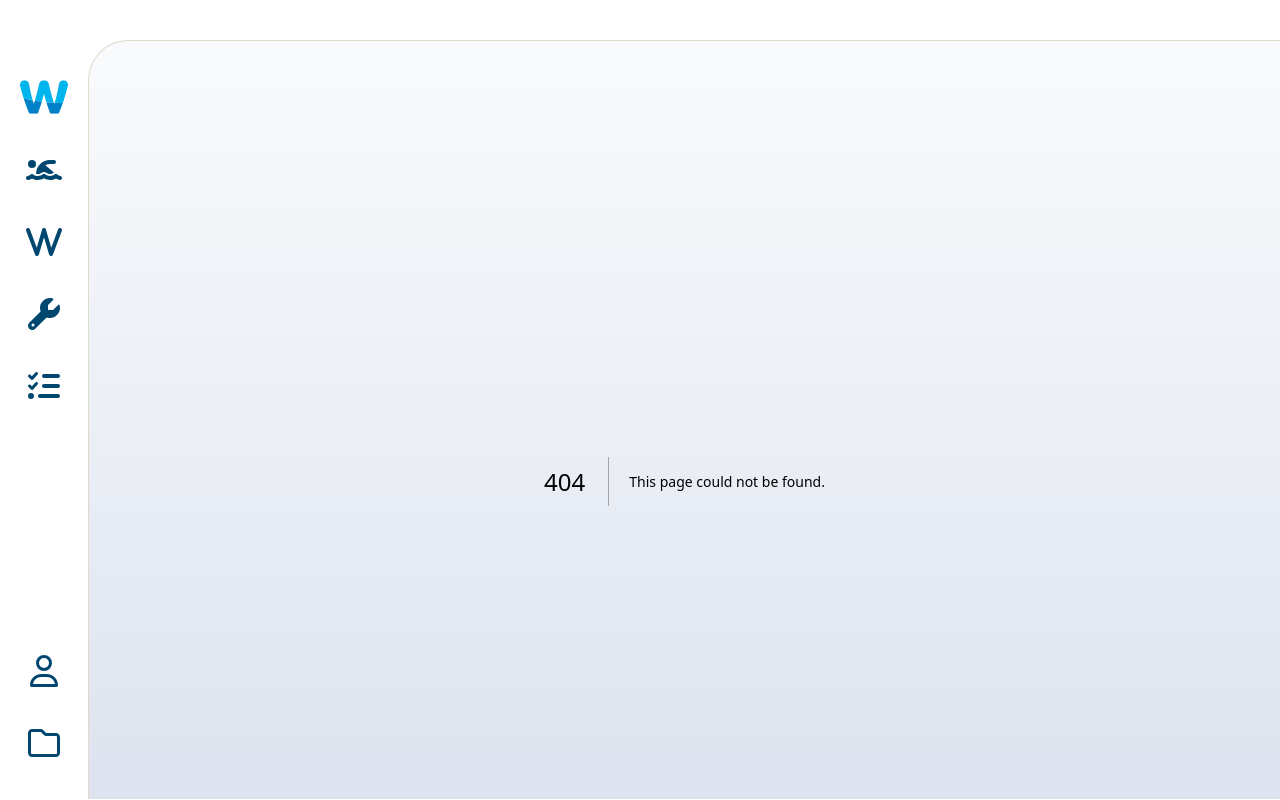
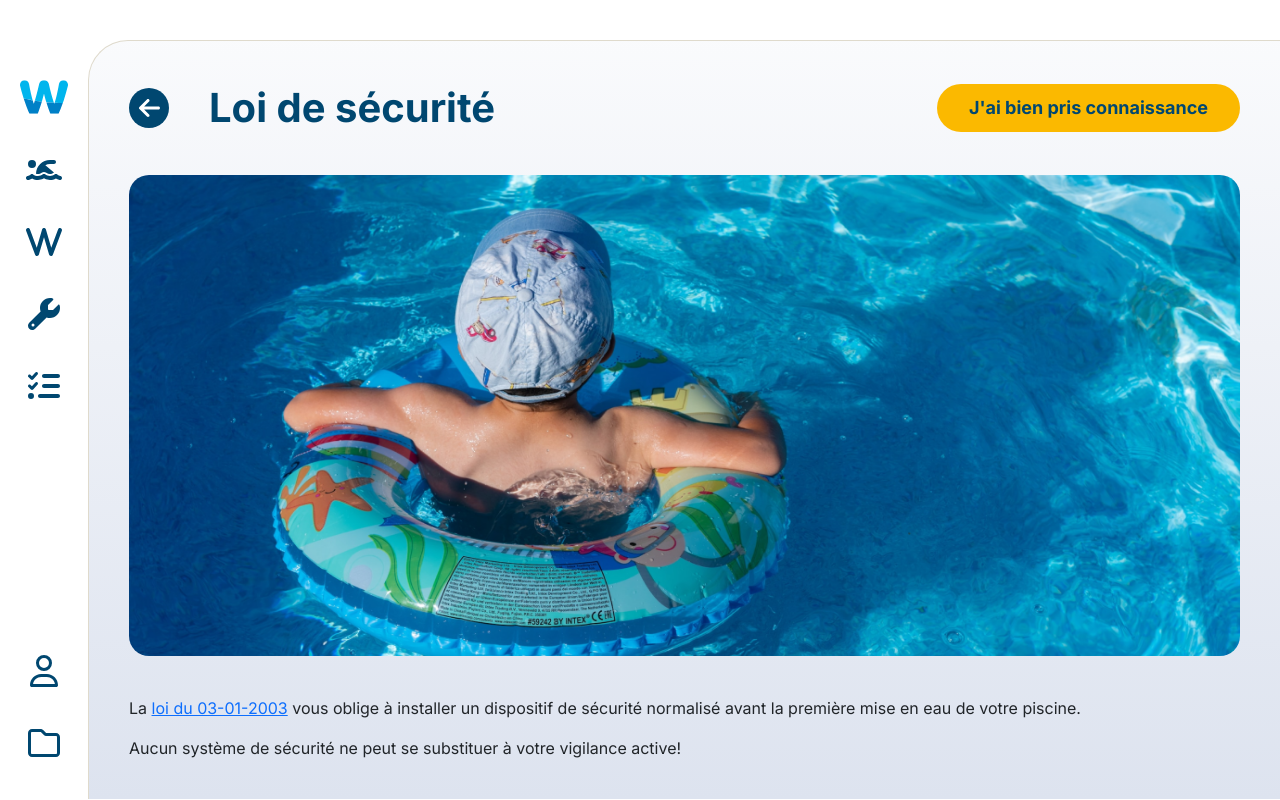
Before and after one commit to kairos666/watbook-fo-proto, a Next.js app: page /free-content-model in a window 1280 px wide. Before the commit this address had no page. Built offline with nearby package versions, Linux system fonts and the light colour scheme.

Commit message:
FreeContentModel

```diff
--- /dev/null
+++ b/src/app/(sample-slide-models)/free-content-model/page.tsx
@@ -0,0 +1,17 @@
+import FreeContentModel from "@/slide-components/FreeContentModel";
+import { Metadata } from "next";
+
+export const metadata:Metadata = {
+    title: 'modèle : contenu libre'
+}
+
+export default function FreeContentSample() {
+    return (
+        <main>
+            <FreeContentModel slideTitle="Loi de sécurité" slideIllu="/samples/child-in-pool.png" customNextLabel="J'ai bien pris connaissance">
+                <p>La <a href="https://www.economie.gouv.fr/dgccrf/Securite-des-piscines#:~:text=Selon%20le%20code%20de%20la,%2C%20alarme%2C%20barri%C3%A8re%20ou%20couverture." target="_blank">loi du 03-01-2003</a> vous oblige à installer un dispositif de sécurité normalisé avant la première mise en eau de votre piscine.</p>
+                <p>Aucun système de sécurité ne peut se substituer à votre vigilance active!</p>
+            </FreeContentModel>
+        </main>
+    )
+}
--- a/src/app/page.tsx
+++ b/src/app/page.tsx
@@ -10,7 +10,7 @@ export default function Home() {
                 <div className="row mb-4">
                     <section className="col">
                         <h2>Contenu</h2>
-                        <Link href="#">Modèle de contenu libre</Link>
+                        <Link href="/free-content-model">Modèle de contenu libre</Link>
                     </section>
                     <section className="col">
                         <h2>Question</h2>
--- /dev/null
+++ b/src/slide-components/FreeContentModel.module.scss
@@ -0,0 +1,47 @@
+@import "../styles/variables";
+@import "../styles/mixins";
+
+.fcm-SlideWrapper {
+    max-width: $slideMaxWidth;
+    margin-inline: auto;
+}
+
+.fcm-Header {
+    display: flex;
+    align-items: center;
+    gap: $std-gap;
+    margin-block-end: $std-gap;
+}
+
+.fcm-Header-Title {
+    flex:1 1 auto;
+    font-size: 40px;
+    font-weight: 700;
+    line-height: 54px;
+    color: $text-color;
+    margin-block-end: 0;
+}
+
+.fcm-Header-BackBtn {
+    @include backBtn;
+}
+
+.fcm-Header-NextBtn {
+    @include nextBtn;
+}
+
+.fcm-Content {
+    margin-block-end: 0;
+    border-top-left-radius: $std-gap * 0.5;
+    border-top-right-radius: $std-gap * 0.5;
+}
+
+.fcm-Content-SlideIllustration {
+    width:100%;
+    aspect-ratio: 2.31;
+    border-radius: $std-gap * 0.5;
+}
+
+.fcm-Content-DataContainer {
+    padding: $std-gap 0;
+}
--- /dev/null
+++ b/src/slide-components/FreeContentModel.tsx
@@ -0,0 +1,40 @@
+'use client'
+
+import { FontAwesomeIcon } from '@fortawesome/react-fontawesome';
+import { SyntheticEvent } from 'react';
+import styles from "./FreeContentModel.module.scss";
+
+type FreeContentModelProps = {
+    slideTitle: string
+    slideIllu: string
+    children: React.ReactNode
+    customNextLabel?: string
+    nextCb?: Function
+}
+
+export default function FreeContentModel({ children, slideTitle, slideIllu, customNextLabel, nextCb }:FreeContentModelProps) {
+    const handleNext = (evt:SyntheticEvent) => {
+        evt.preventDefault();
+        if(nextCb) {
+            nextCb();
+        } else {
+            alert("slide suivant - bouchonné");
+        }
+    }
+
+    return (
+        <article className={ styles["fcm-SlideWrapper"] }>
+            <header className={ styles["fcm-Header"] }>
+                <button className={ styles["fcm-Header-BackBtn"] } onClick={ () => { history.back() } }><FontAwesomeIcon color="#ffffff" icon="arrow-left" size="xl" /></button>
+                <h1 className={ styles["fcm-Header-Title"] }>{ slideTitle }</h1>
+                <button onClick={ handleNext } className={ styles["fcm-Header-NextBtn"] }>{ (customNextLabel) ? customNextLabel : 'Suivant' }</button>
+            </header>
+            <figure className={ styles["fcm-Content"] }>
+                <img className={ styles["fcm-Content-SlideIllustration"] } alt="slide main illustration" src={ slideIllu } />
+                <figcaption className={ styles["fcm-Content-DataContainer"] }>
+                    { children }
+                </figcaption>
+            </figure>
+        </article>
+    );
+}
--- a/src/slide-components/PostulateModel.module.scss
+++ b/src/slide-components/PostulateModel.module.scss
@@ -1,4 +1,5 @@
 @import "../styles/variables";
+@import "../styles/mixins";
 
 .posm-SlideWrapper {
     max-width: $slideMaxWidth;
@@ -22,32 +23,11 @@
 }
 
 .posm-Header-BackBtn {
-    border:none;
-    padding:0;
-    width: $std-gap;
-    height:$std-gap;
-    border-radius: 50%;
-    background-color: $text-color;
-    &:hover, &:focus, &:active {
-        background-color: lighten($text-color, 15%);
-    }
+    @include backBtn;
 }
 
 .posm-Header-NextBtn {
-    border:none;
-    padding: 12px 32px;
-    font-size: 18px;
-    font-weight: 700;
-    line-height: 24px;
-    border-radius: 24px;
-    background-color: $accent-color;
-    color: $text-color;
-    &:hover, &:focus, &:active {
-        background-color: lighten($accent-color, 15%);
-    }
-    &:disabled {
-        background-color: darken($accent-color, 15%);
-    }
+    @include nextBtn;
 }
 
 .posm-Content {
--- /dev/null
+++ b/src/styles/_mixins.scss
@@ -0,0 +1,28 @@
+@mixin nextBtn {
+    border:none;
+    padding: 12px 32px;
+    font-size: 18px;
+    font-weight: 700;
+    line-height: 24px;
+    border-radius: 24px;
+    background-color: $accent-color;
+    color: $text-color;
+    &:hover, &:focus, &:active {
+        background-color: lighten($accent-color, 15%);
+    }
+    &:disabled {
+        background-color: darken($accent-color, 15%);
+    }
+}
+
+@mixin backBtn {
+    border:none;
+    padding:0;
+    width: $std-gap;
+    height:$std-gap;
+    border-radius: 50%;
+    background-color: $text-color;
+    &:hover, &:focus, &:active {
+        background-color: lighten($text-color, 15%);
+    }
+}
```
Also changed, not shown: public/samples/child-in-pool.png (added).
